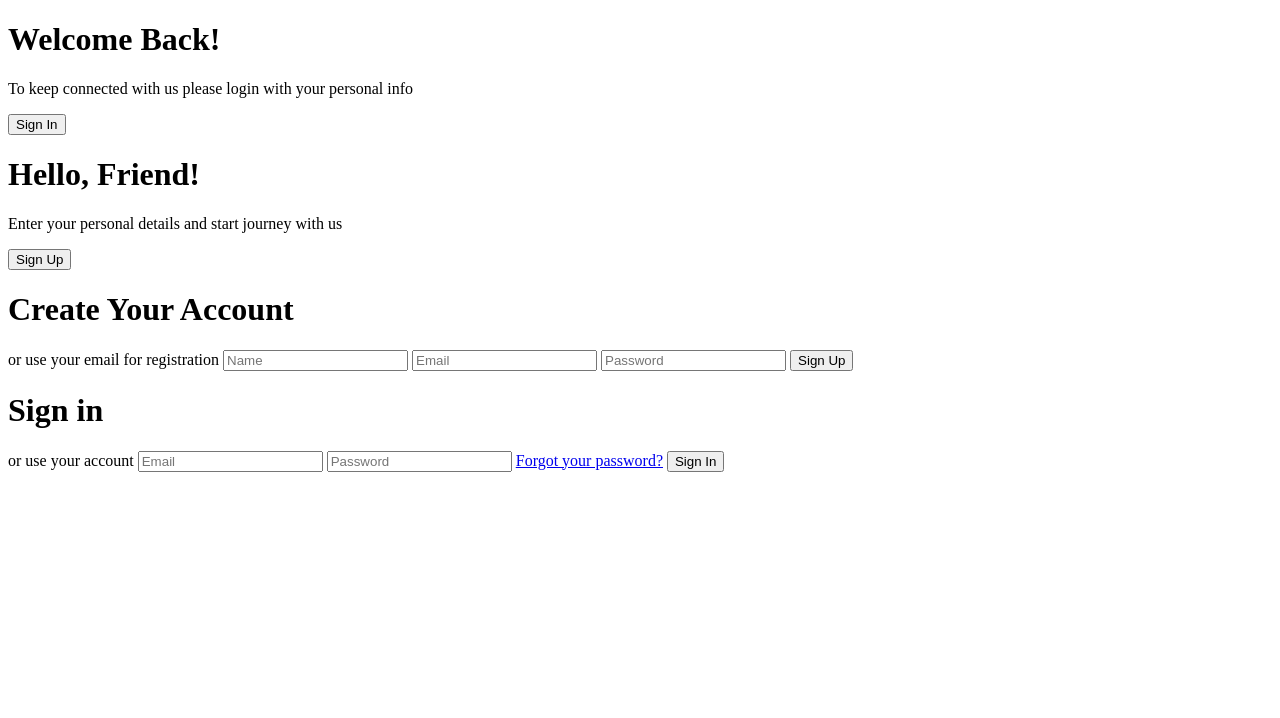
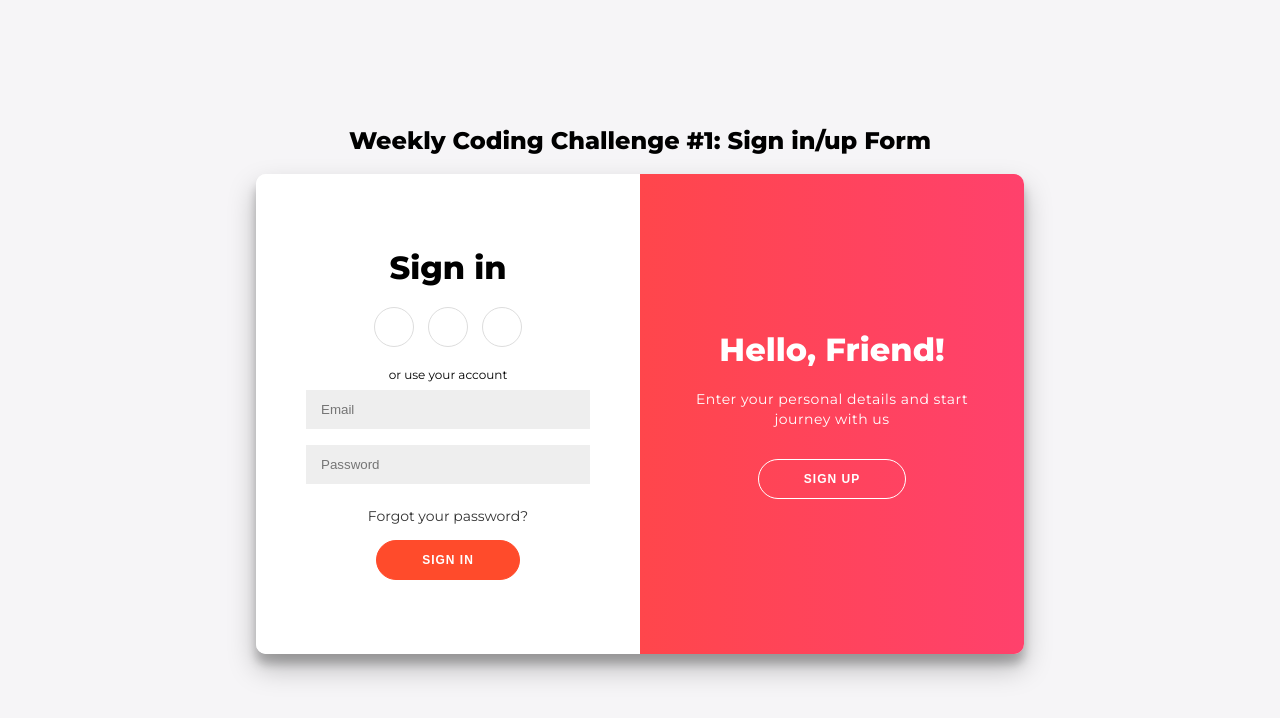
Before and after one commit to Gabanicole/login-template, a plain HTML site: page index.html in a window 1280 px wide. Drawn offline with Linux system fonts and the light colour scheme.

Commit message:
new message

```diff
--- a/index.html
+++ b/index.html
@@ -6,38 +6,16 @@
     <meta name="viewport" content="width=device-width, initial-scale=1.0" />
 
     <!-- style -->
-    <link rel="stylesheet" href="style.css" />
+    <link rel="stylesheet" href="style.css">
 
     <title>Document</title>
   </head>
   <body>
-    <h2></h2>
-
+    <h2>Weekly Coding Challenge #1: Sign in/up Form</h2>
     <div class="container" id="container">
-      <!-- ------- user interface section------------ -->
-      <div class="overlay-container">
-        <div class="overlay">
-          <div class="overlay-panel overlay-left">
-            <h1>Welcome Back!</h1>
-            <p>
-              To keep connected with us please login with your personal info
-            </p>
-            <button class="ghost" id="signIn">Sign In</button>
-          </div>
-          <div class="overlay-panel overlay-right">
-            <h1>Hello, Friend!</h1>
-            <p>Enter your personal details and start journey with us</p>
-            <button class="ghost" id="signUp">Sign Up</button>
-          </div>
-        </div>
-      </div>
-      <!-- -------- end user inteface section-------- -->
-
-      <!-- ------ the create login section----- -->
-
       <div class="form-container sign-up-container">
         <form action="#">
-          <h1>Create Your Account</h1>
+          <h1>Create Account</h1>
           <div class="social-container">
             <a href="#" class="social"><i class="fab fa-facebook-f"></i></a>
             <a href="#" class="social"><i class="fab fa-google-plus-g"></i></a>
@@ -65,8 +43,22 @@
           <button>Sign In</button>
         </form>
       </div>
-
-      <!-- ---- end for create your account section----- -->
+      <div class="overlay-container">
+        <div class="overlay">
+          <div class="overlay-panel overlay-left">
+            <h1>Welcome Back!</h1>
+            <p>
+              To keep connected with us please login with your personal info
+            </p>
+            <button class="ghost" id="signIn">Sign In</button>
+          </div>
+          <div class="overlay-panel overlay-right">
+            <h1>Hello, Friend!</h1>
+            <p>Enter your personal details and start journey with us</p>
+            <button class="ghost" id="signUp">Sign Up</button>
+          </div>
+        </div>
+      </div>
     </div>
   </body>
 </html>
--- a/style.css
+++ b/style.css
@@ -0,0 +1,252 @@
+@import url("https://fonts.googleapis.com/css?family=Montserrat:400,800");
+
+* {
+  box-sizing: border-box;
+}
+
+body {
+  background: #f6f5f7;
+  display: flex;
+  justify-content: center;
+  align-items: center;
+  flex-direction: column;
+  font-family: "Montserrat", sans-serif;
+  height: 100vh;
+  margin: -20px 0 50px;
+}
+
+h1 {
+  font-weight: bold;
+  margin: 0;
+}
+
+h2 {
+  text-align: center;
+}
+
+p {
+  font-size: 14px;
+  font-weight: 100;
+  line-height: 20px;
+  letter-spacing: 0.5px;
+  margin: 20px 0 30px;
+}
+
+span {
+  font-size: 12px;
+}
+
+a {
+  color: #333;
+  font-size: 14px;
+  text-decoration: none;
+  margin: 15px 0;
+}
+
+button {
+  border-radius: 20px;
+  border: 1px solid #ff4b2b;
+  background-color: #ff4b2b;
+  color: #ffffff;
+  font-size: 12px;
+  font-weight: bold;
+  padding: 12px 45px;
+  letter-spacing: 1px;
+  text-transform: uppercase;
+  transition: transform 80ms ease-in;
+}
+
+button:active {
+  transform: scale(0.95);
+}
+
+button:focus {
+  outline: none;
+}
+
+button.ghost {
+  background-color: transparent;
+  border-color: #ffffff;
+}
+
+form {
+  background-color: #ffffff;
+  display: flex;
+  align-items: center;
+  justify-content: center;
+  flex-direction: column;
+  padding: 0 50px;
+  height: 100%;
+  text-align: center;
+}
+
+input {
+  background-color: #eee;
+  border: none;
+  padding: 12px 15px;
+  margin: 8px 0;
+  width: 100%;
+}
+
+.container {
+  background-color: #fff;
+  border-radius: 10px;
+  box-shadow: 0 14px 28px rgba(0, 0, 0, 0.25), 0 10px 10px rgba(0, 0, 0, 0.22);
+  position: relative;
+  overflow: hidden;
+  width: 768px;
+  max-width: 100%;
+  min-height: 480px;
+}
+
+.form-container {
+  position: absolute;
+  top: 0;
+  height: 100%;
+  transition: all 0.6s ease-in-out;
+}
+
+.sign-in-container {
+  left: 0;
+  width: 50%;
+  z-index: 2;
+}
+
+.container.right-panel-active .sign-in-container {
+  transform: translateX(100%);
+}
+
+.sign-up-container {
+  left: 0;
+  width: 50%;
+  opacity: 0;
+  z-index: 1;
+}
+
+.container.right-panel-active .sign-up-container {
+  transform: translateX(100%);
+  opacity: 1;
+  z-index: 5;
+  animation: show 0.6s;
+}
+
+@keyframes show {
+  0%,
+  49.99% {
+    opacity: 0;
+    z-index: 1;
+  }
+
+  50%,
+  100% {
+    opacity: 1;
+    z-index: 5;
+  }
+}
+
+.overlay-container {
+  position: absolute;
+  top: 0;
+  left: 50%;
+  width: 50%;
+  height: 100%;
+  overflow: hidden;
+  transition: transform 0.6s ease-in-out;
+  z-index: 100;
+}
+
+.container.right-panel-active .overlay-container {
+  transform: translateX(-100%);
+}
+
+.overlay {
+  background: #ff416c;
+  background: -webkit-linear-gradient(to right, #ff4b2b, #ff416c);
+  background: linear-gradient(to right, #ff4b2b, #ff416c);
+  background-repeat: no-repeat;
+  background-size: cover;
+  background-position: 0 0;
+  color: #ffffff;
+  position: relative;
+  left: -100%;
+  height: 100%;
+  width: 200%;
+  transform: translateX(0);
+  transition: transform 0.6s ease-in-out;
+}
+
+.container.right-panel-active .overlay {
+  transform: translateX(50%);
+}
+
+.overlay-panel {
+  position: absolute;
+  display: flex;
+  align-items: center;
+  justify-content: center;
+  flex-direction: column;
+  padding: 0 40px;
+  text-align: center;
+  top: 0;
+  height: 100%;
+  width: 50%;
+  transform: translateX(0);
+  transition: transform 0.6s ease-in-out;
+}
+
+.overlay-left {
+  transform: translateX(-20%);
+}
+
+.container.right-panel-active .overlay-left {
+  transform: translateX(0);
+}
+
+.overlay-right {
+  right: 0;
+  transform: translateX(0);
+}
+
+.container.right-panel-active .overlay-right {
+  transform: translateX(20%);
+}
+
+.social-container {
+  margin: 20px 0;
+}
+
+.social-container a {
+  border: 1px solid #dddddd;
+  border-radius: 50%;
+  display: inline-flex;
+  justify-content: center;
+  align-items: center;
+  margin: 0 5px;
+  height: 40px;
+  width: 40px;
+}
+
+footer {
+  background-color: #222;
+  color: #fff;
+  font-size: 14px;
+  bottom: 0;
+  position: fixed;
+  left: 0;
+  right: 0;
+  text-align: center;
+  z-index: 999;
+}
+
+footer p {
+  margin: 10px 0;
+}
+
+footer i {
+  color: red;
+}
+
+footer a {
+  color: #3c97bf;
+  text-decoration: none;
+}
```
Also changed, not shown: var.js (added, +73 -0 lines).
